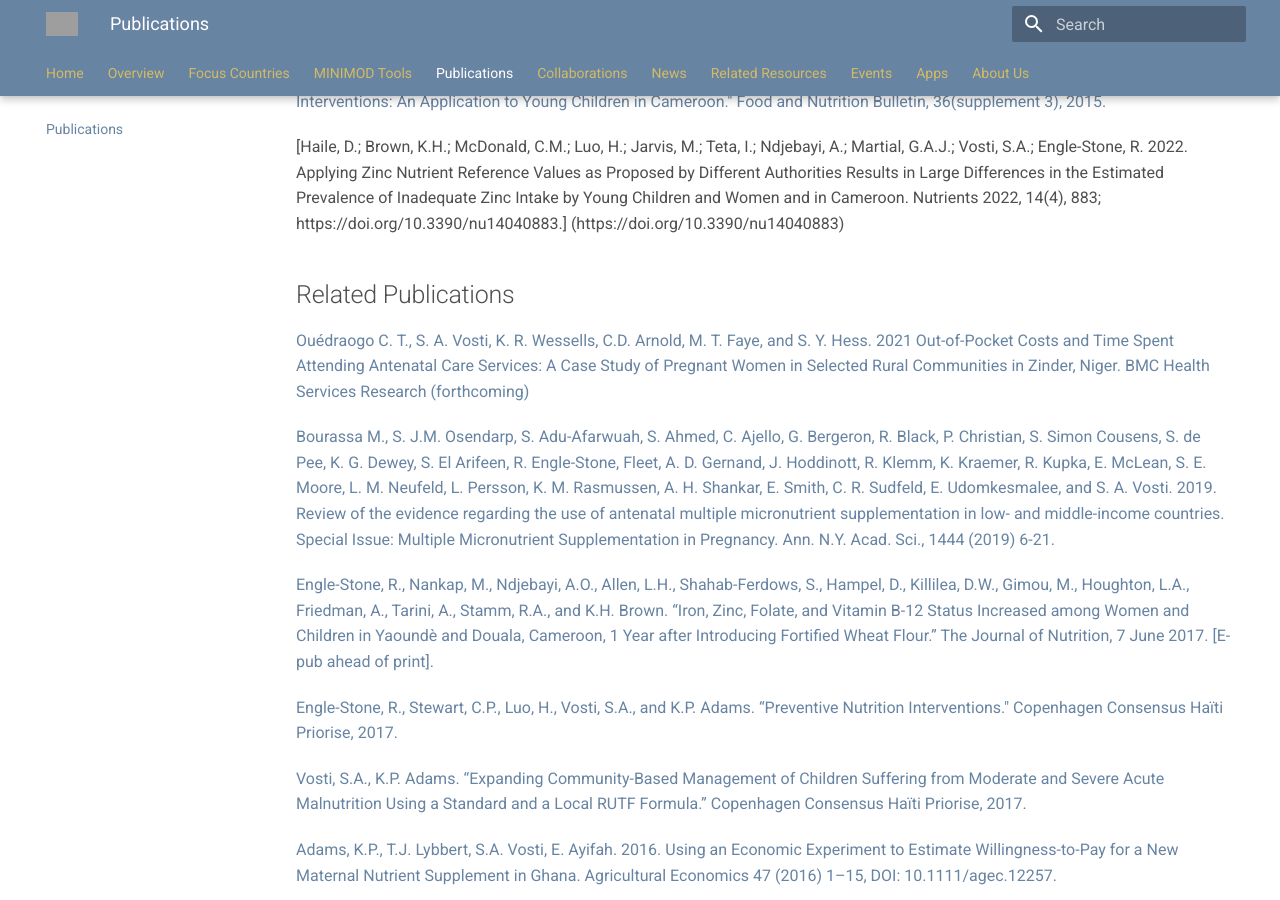
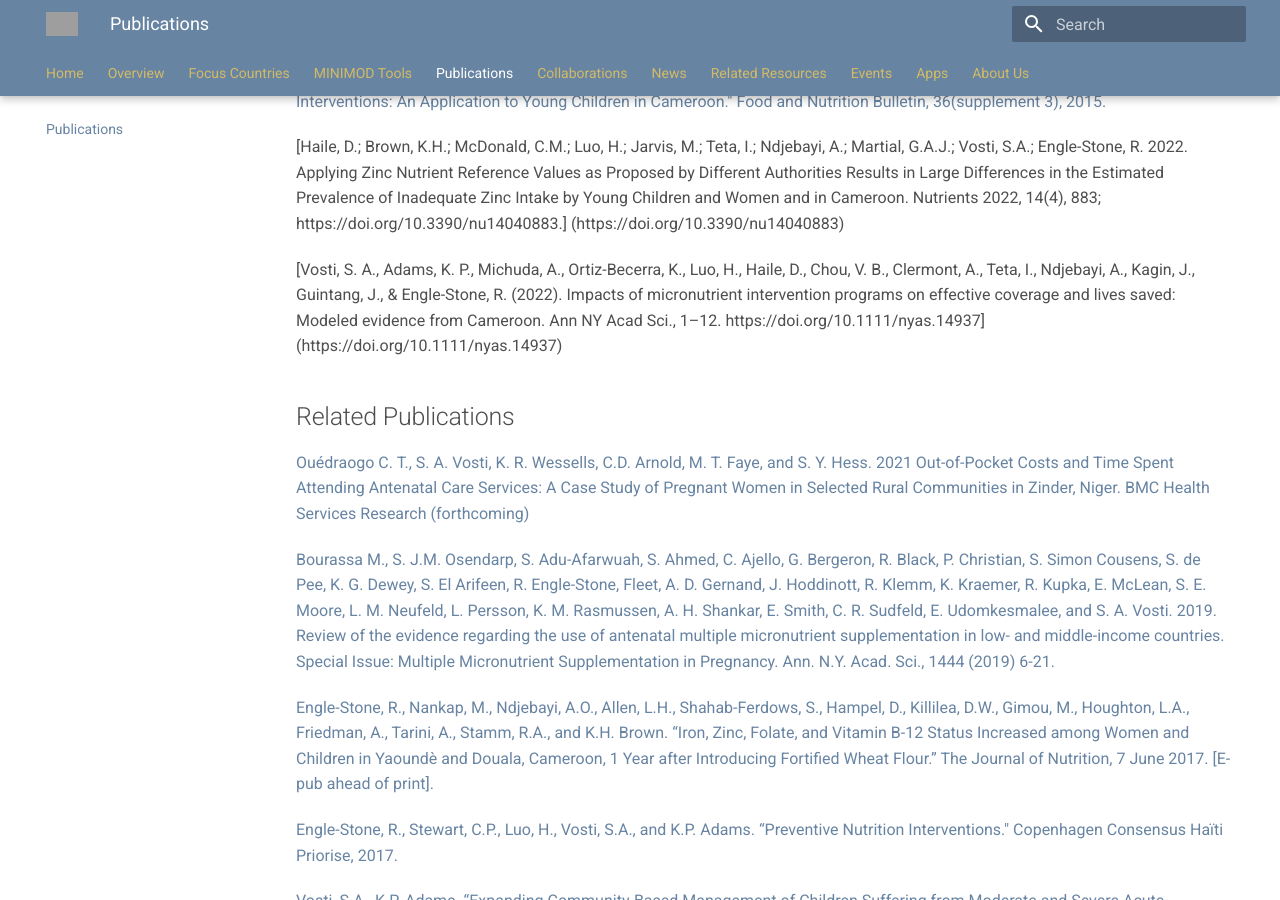
Before and after one commit to minimod-nutrition/minimod-website, an MkDocs documentation site: the page built from docs/publications.md, in a window 1280 px wide and 900 px high, scrolled down 2564 px. Built offline with MkDocs 1.6.1 and Material for MkDocs 9.7.7, drawn with Linux system fonts in a browser that asks for light colours; nearby versions of some CDN libraries; grey boxes are pictures that could not be loaded.

Commit message:
Update publications.md

```diff
--- a/docs/publications.md
+++ b/docs/publications.md
@@ -59,6 +59,8 @@ hide:
 
 [Haile, D.; Brown, K.H.; McDonald, C.M.; Luo, H.; Jarvis, M.; Teta, I.; Ndjebayi, A.; Martial, G.A.J.; Vosti, S.A.; Engle-Stone, R. 2022.  Applying Zinc Nutrient Reference Values as Proposed by Different Authorities Results in Large Differences in the Estimated Prevalence of Inadequate Zinc Intake by Young Children and Women and in Cameroon. Nutrients 2022, 14(4), 883; https://doi.org/10.3390/nu14040883.] (https://doi.org/10.3390/nu14040883)
 
+[Vosti, S. A., Adams, K. P., Michuda, A., Ortiz-Becerra, K., Luo, H., Haile, D., Chou, V. B., Clermont, A., Teta, I., Ndjebayi, A., Kagin, J., Guintang, J., & Engle-Stone, R. (2022). Impacts of micronutrient intervention programs on effective coverage and lives saved: Modeled evidence from Cameroon. Ann NY Acad Sci., 1–12. https://doi.org/10.1111/nyas.14937] (https://doi.org/10.1111/nyas.14937)
+
 ## Related Publications
 
 [Ouédraogo C. T., S. A. Vosti, K. R. Wessells, C.D. Arnold, M. T. Faye, and S. Y. Hess.  2021 Out-of-Pocket Costs and Time Spent Attending Antenatal Care Services: A Case Study of Pregnant Women in Selected Rural Communities in Zinder, Niger. BMC Health Services Research (forthcoming)](https://bmchealthservres.biomedcentral.com/articles/10.1186/s12913-020-06027-2)
```
